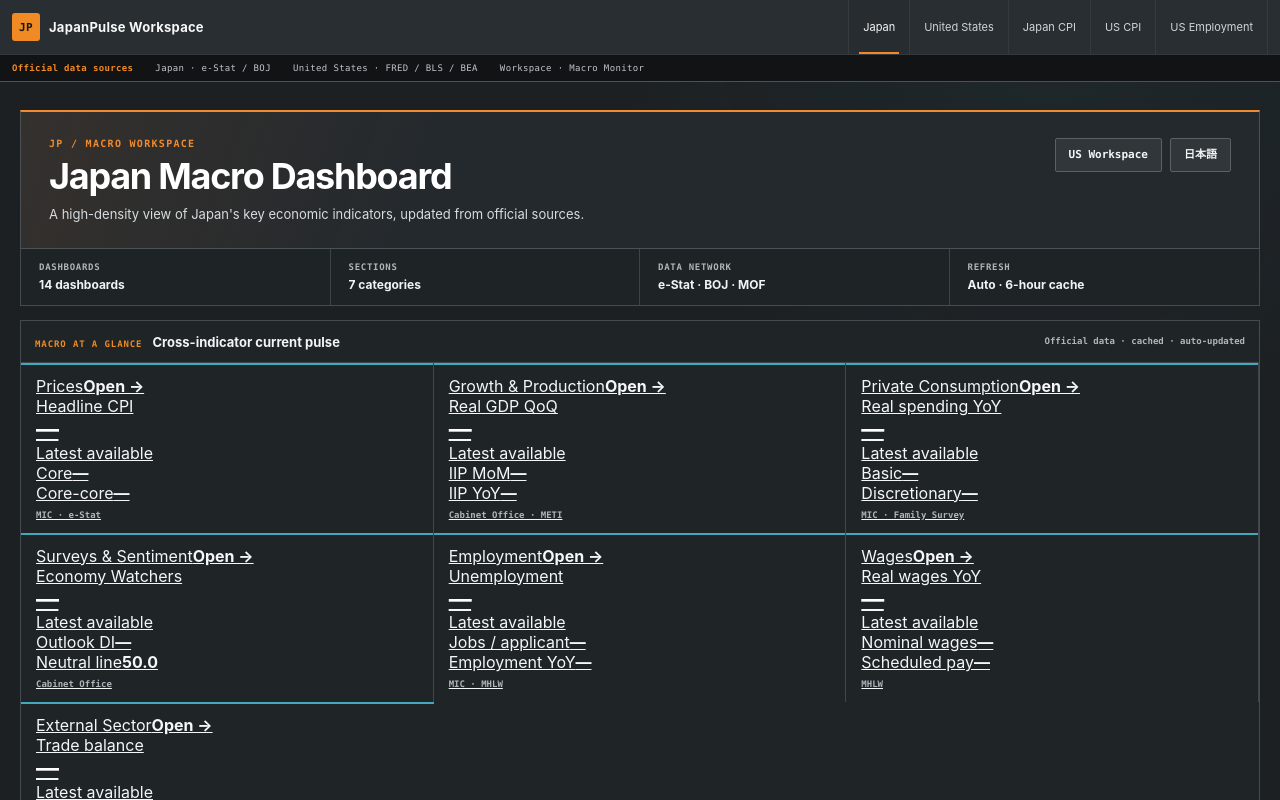
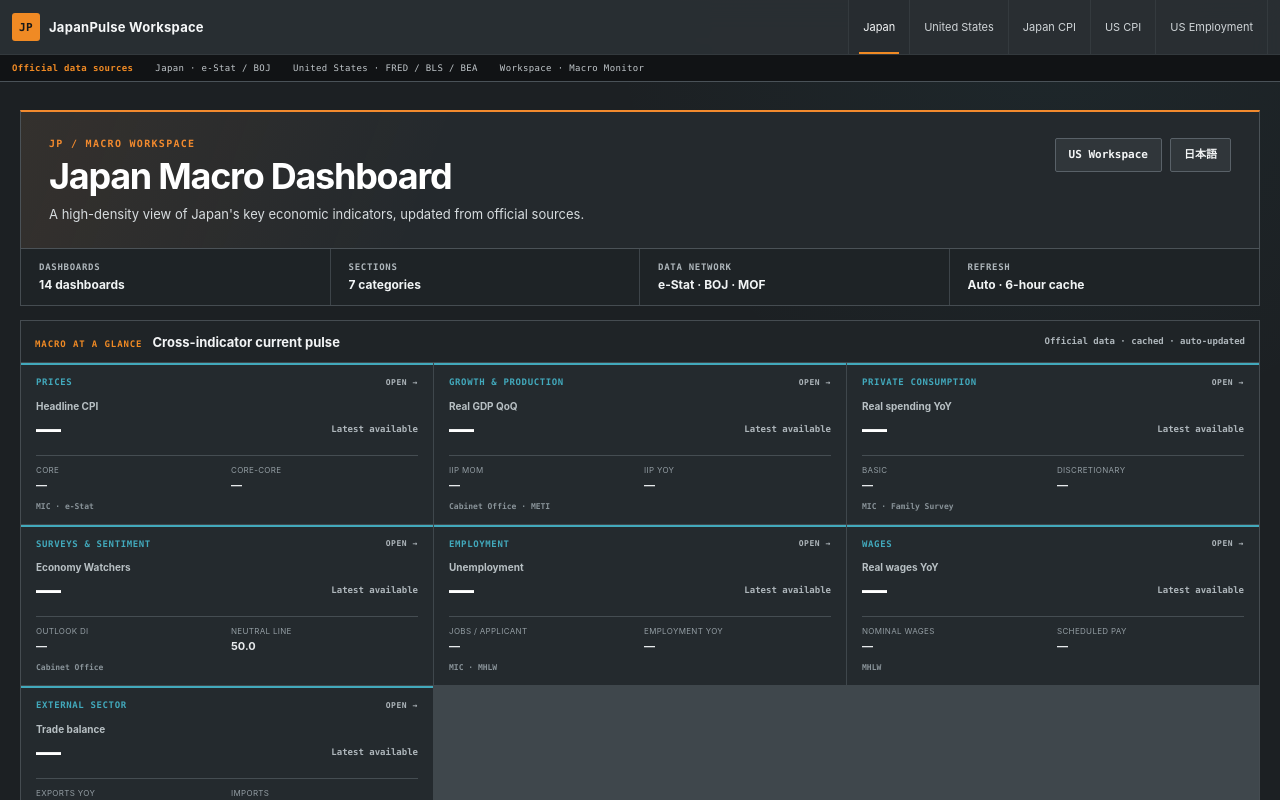
Before and after one commit to Hikky-fuji/japanpulse, a Next.js app: page / in a window 1280 px wide. Shown: the top 800 px of the page. Built offline with nearby package versions, Linux system fonts and the light colour scheme; no server answers.

Commit message:
Update app/globals.css for macro at a glance

```diff
--- a/app/globals.css
+++ b/app/globals.css
@@ -684,46 +684,108 @@ button:focus-visible {
 .workspace-pulse__grid {
   display: grid;
   grid-template-columns: repeat(3, minmax(0, 1fr));
+  gap: 1px;
+  background: #3f474c;
 }
 
 .workspace-pulse__item {
   min-width: 0;
-  padding: 13px 15px 12px;
-  border-right: 1px solid #3f474c;
+  padding: 14px 15px 12px;
+  background: #242a2e;
   box-shadow: inset 0 2px 0 var(--pulse-tone, #687178);
+  color: inherit;
+  text-decoration: none;
+  transition: background .16s ease, transform .16s ease;
 }
 
-.workspace-pulse__item:last-child {
-  border-right: 0;
+.workspace-pulse__item:hover {
+  z-index: 1;
+  background: #2b3236;
+  box-shadow: inset 0 2px 0 var(--pulse-tone, #687178), 0 0 0 1px #697279;
 }
 
-.workspace-pulse__item > span {
-  display: block;
+.workspace-pulse__topline {
+  display: flex;
+  align-items: center;
+  justify-content: space-between;
+  gap: 10px;
+}
+
+.workspace-pulse__topline span,
+.workspace-pulse__topline b {
+  color: var(--pulse-tone, #b8c0c4);
+  font: 750 9px/1.2 ui-monospace, SFMono-Regular, Menlo, Monaco, Consolas, monospace;
+  letter-spacing: .07em;
+  text-transform: uppercase;
+}
+
+.workspace-pulse__topline b { color: #aeb6bb; font-size: 8px; }
+
+.workspace-pulse__main-label {
   overflow: hidden;
-  margin-bottom: 4px;
+  margin-top: 12px;
   color: #b8c0c4;
   font-size: 10px;
   font-weight: 650;
   text-overflow: ellipsis;
-  text-transform: uppercase;
   white-space: nowrap;
 }
 
 .workspace-pulse__item > strong {
-  display: block;
+  display: inline-block;
+  margin-top: 3px;
   color: #fff;
-  font-size: 23px;
+  font-size: 25px;
   line-height: 1.15;
   letter-spacing: -.025em;
 }
 
+.workspace-pulse__item > time {
+  float: right;
+  margin-top: 12px;
+  color: #aeb6bb;
+  font: 600 9px/1.2 ui-monospace, SFMono-Regular, Menlo, Monaco, Consolas, monospace;
+}
+
+.workspace-pulse__details {
+  display: grid;
+  grid-template-columns: repeat(2, minmax(0, 1fr));
+  gap: 8px;
+  margin-top: 11px;
+  padding-top: 9px;
+  border-top: 1px solid #454d52;
+}
+
+.workspace-pulse__details span,
+.workspace-pulse__details b {
+  display: block;
+  overflow: hidden;
+  text-overflow: ellipsis;
+  white-space: nowrap;
+}
+
+.workspace-pulse__details span {
+  color: #939da3;
+  font-size: 8px;
+  letter-spacing: .04em;
+  text-transform: uppercase;
+}
+
+.workspace-pulse__details b {
+  margin-top: 3px;
+  color: #e7eaec;
+  font-size: 11px;
+}
+
+.workspace-pulse__details b.is-positive { color: var(--jp-green); }
+.workspace-pulse__details b.is-negative { color: var(--jp-red); }
+.workspace-pulse__details b.is-neutral { color: #e7eaec; }
+
 .workspace-pulse__item footer {
   display: flex;
-  margin-top: 7px;
-  justify-content: space-between;
-  gap: 10px;
-  color: #aeb6bb;
-  font: 600 9px/1.25 ui-monospace, SFMono-Regular, Menlo, Monaco, Consolas, monospace;
+  margin-top: 10px;
+  color: #899399;
+  font: 600 8px/1.25 ui-monospace, SFMono-Regular, Menlo, Monaco, Consolas, monospace;
 }
 
 .workspace-pulse__item.is-positive { --pulse-tone: var(--jp-green); }
@@ -1058,12 +1120,7 @@ button:focus-visible {
   }
 
   .workspace-pulse__item {
-    border-right: 0;
-    border-bottom: 1px solid #3f474c;
-  }
-
-  .workspace-pulse__item:last-child {
-    border-bottom: 0;
+    min-height: 0;
   }
 
   .macro-workspace__body {
```
